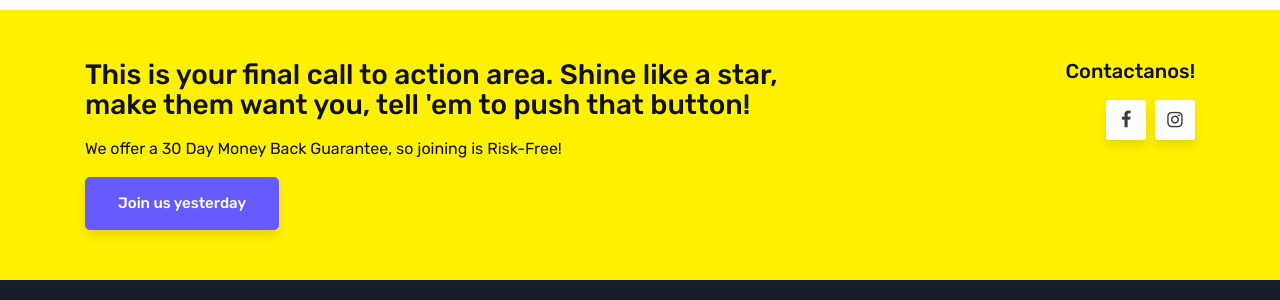
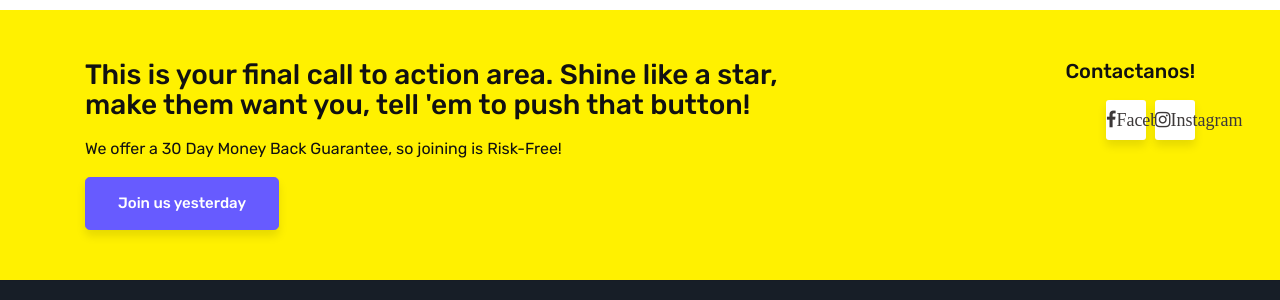
Before and after one commit to msanhueza/alex, a Jekyll site: the page built from index.html, in a window 1280 px wide and 900 px high, scrolled down 2002 px. Shown: the part 197-497 px from the top of the window. Built offline with Jekyll 4.4.1, drawn with Linux system fonts in a browser that asks for light colours; the list of posts is cut into pages by our own code; comment, search, counter and statistics services are not loaded.

Commit message:
Update default.html

```diff
--- a/_layouts/default.html
+++ b/_layouts/default.html
@@ -127,8 +127,8 @@
                 <div class="col-md-4 text-right footersocial">
                     <h5>Contactanos!</h5>
 
-                    <i class="fa fa-facebook"></i>
-                    <i class="fa fa-instagram"></i>
+                    <i class="fa fa-facebook">Facebook</i>
+                    <i class="fa fa-instagram">Instagram</i>
 
 
                 </div>
```
